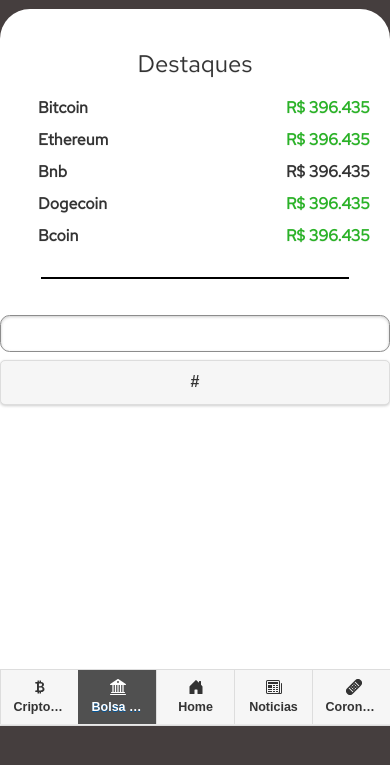
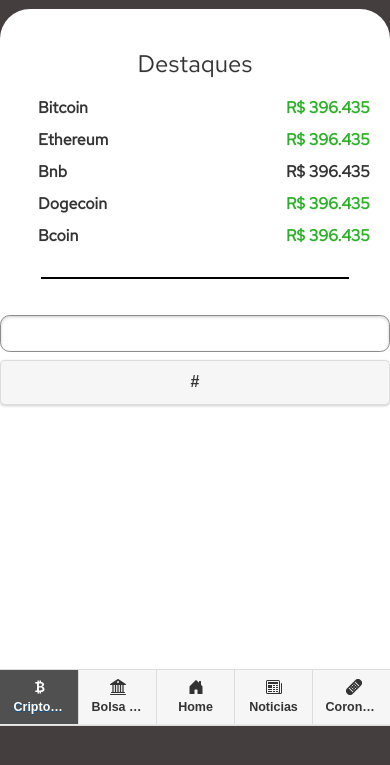
Before and after one commit to MarcioRK/FinanceMarketData, a website: page FinanceMarketData/www/html/Criptomoedas.html in a window 390 px wide. Shown: the part 119-884 px from the top of the page. Drawn offline with Linux system fonts and the light colour scheme.

Commit message:
correção nav bar

```diff
--- a/FinanceMarketData/www/html/Criptomoedas.html
+++ b/FinanceMarketData/www/html/Criptomoedas.html
@@ -75,72 +75,58 @@
 
                 <!-- NavBar -->
                 <div data-role="footer" style="overflow:hidden;" data-position="fixed">
-            <div data-role="navbar" id="nav">
+                    <div data-role="navbar">
                         <ul>
                             <li>
-                        <a href="Criptomoedas.html" data-transition="slidefade" data-direction="reverse">
+                                <a href="Criptomoedas.html" data-transition="slidefade" class="ui-btn-active">
                                     <svg xmlns="http://www.w3.org/2000/svg" width="16" height="16" fill="currentColor" class="bi bi-currency-bitcoin" viewBox="0 0 16 16">
                                         <path d="M5.5 13v1.25c0 .138.112.25.25.25h1a.25.25 0 0 0 .25-.25V13h.5v1.25c0 .138.112.25.25.25h1a.25.25 0 0 0 .25-.25V13h.084c1.992 0 3.416-1.033 3.416-2.82 0-1.502-1.007-2.323-2.186-2.44v-.088c.97-.242 1.683-.974 1.683-2.19C11.997 3.93 10.847 3 9.092 3H9V1.75a.25.25 0 0 0-.25-.25h-1a.25.25 0 0 0-.25.25V3h-.573V1.75a.25.25 0 0 0-.25-.25H5.75a.25.25 0 0 0-.25.25V3l-1.998.011a.25.25 0 0 0-.25.25v.989c0 .137.11.25.248.25l.755-.005a.75.75 0 0 1 .745.75v5.505a.75.75 0 0 1-.75.75l-.748.011a.25.25 0 0 0-.25.25v1c0 .138.112.25.25.25L5.5 13zm1.427-8.513h1.719c.906 0 1.438.498 1.438 1.312 0 .871-.575 1.362-1.877 1.362h-1.28V4.487zm0 4.051h1.84c1.137 0 1.756.58 1.756 1.524 0 .953-.626 1.45-2.158 1.45H6.927V8.539z"/>
                                     </svg>
-
                                     <br>
-
                                     <span>
                                         Criptomoedas
                                     </span>
                                 </a>
                             </li>
-
                             <li>
-                        <a href="BolsaDeValores.html" data-transition="slidefade" class="ui-btn-active">
+                                <a href="BolsaDeValores.html" data-transition="slidefade">
                                     <svg xmlns="http://www.w3.org/2000/svg" width="16" height="16" fill="currentColor" class="bi bi-bank2" viewBox="0 0 16 16">
                                         <path d="M8.277.084a.5.5 0 0 0-.554 0l-7.5 5A.5.5 0 0 0 .5 6h1.875v7H1.5a.5.5 0 0 0 0 1h13a.5.5 0 1 0 0-1h-.875V6H15.5a.5.5 0 0 0 .277-.916l-7.5-5zM12.375 6v7h-1.25V6h1.25zm-2.5 0v7h-1.25V6h1.25zm-2.5 0v7h-1.25V6h1.25zm-2.5 0v7h-1.25V6h1.25zM8 4a1 1 0 1 1 0-2 1 1 0 0 1 0 2zM.5 15a.5.5 0 0 0 0 1h15a.5.5 0 1 0 0-1H.5z" />
                                     </svg>
-
                                     <br>
-
                                     <span>
                                         Bolsa de valores</a>
                                     </span>
                             </li>
-
                             <li>
                                 <a data-transition="slidefade" href="../index.html" class="bi bi-bank">
                                     <svg xmlns="http://www.w3.org/2000/svg" width="16" height="16" fill="currentColor" class="bi bi-house-door-fill" viewBox="0 0 16 16">
                                         <path d="M6.5 14.5v-3.505c0-.245.25-.495.5-.495h2c.25 0 .5.25.5.5v3.5a.5.5 0 0 0 .5.5h4a.5.5 0 0 0 .5-.5v-7a.5.5 0 0 0-.146-.354L13 5.793V2.5a.5.5 0 0 0-.5-.5h-1a.5.5 0 0 0-.5.5v1.293L8.354 1.146a.5.5 0 0 0-.708 0l-6 6A.5.5 0 0 0 1.5 7.5v7a.5.5 0 0 0 .5.5h4a.5.5 0 0 0 .5-.5z"/>
                                     </svg>
-
                                     <br>
-
                                     <span>
                                         Home
                                     </span>
                                 </a>
                             </li>
-
                             <li>
                                 <a href="Noticias.html" data-transition="slidefade">
                                     <svg xmlns="http://www.w3.org/2000/svg" width="16" height="16" fill="currentColor" class="bi bi-newspaper" viewBox="0 0 16 16">
                                         <path d="M0 2.5A1.5 1.5 0 0 1 1.5 1h11A1.5 1.5 0 0 1 14 2.5v10.528c0 .3-.05.654-.238.972h.738a.5.5 0 0 0 .5-.5v-9a.5.5 0 0 1 1 0v9a1.5 1.5 0 0 1-1.5 1.5H1.497A1.497 1.497 0 0 1 0 13.5v-11zM12 14c.37 0 .654-.211.853-.441.092-.106.147-.279.147-.531V2.5a.5.5 0 0 0-.5-.5h-11a.5.5 0 0 0-.5.5v11c0 .278.223.5.497.5H12z"/>
                                         <path d="M2 3h10v2H2V3zm0 3h4v3H2V6zm0 4h4v1H2v-1zm0 2h4v1H2v-1zm5-6h2v1H7V6zm3 0h2v1h-2V6zM7 8h2v1H7V8zm3 0h2v1h-2V8zm-3 2h2v1H7v-1zm3 0h2v1h-2v-1zm-3 2h2v1H7v-1zm3 0h2v1h-2v-1z"/>
                                     </svg>
-
                                     <br>
-
                                     <span>
                                         Noticias
                                     </span>
                                 </a>
                             </li>
-
                             <li>
                                 <a href="Coronavirus.html" data-transition="slidefade">
                                     <svg xmlns="http://www.w3.org/2000/svg" width="16" height="16" fill="currentColor" class="bi bi-bandaid-fill" viewBox="0 0 16 16">
                                         <path d="m2.68 7.676 6.49-6.504a4 4 0 0 1 5.66 5.653l-1.477 1.529-5.006 5.006-1.523 1.472a4 4 0 0 1-5.653-5.66l.001-.002 1.505-1.492.001-.002Zm5.71-2.858a.5.5 0 1 0-.708.707.5.5 0 0 0 .707-.707ZM6.974 6.939a.5.5 0 1 0-.707-.707.5.5 0 0 0 .707.707ZM5.56 8.354a.5.5 0 1 0-.707-.708.5.5 0 0 0 .707.708Zm2.828 2.828a.5.5 0 1 0-.707-.707.5.5 0 0 0 .707.707Zm1.414-2.121a.5.5 0 1 0-.707.707.5.5 0 0 0 .707-.707Zm1.414-.707a.5.5 0 1 0-.706-.708.5.5 0 0 0 .707.708Zm-4.242.707a.5.5 0 1 0-.707.707.5.5 0 0 0 .707-.707Zm1.414-.707a.5.5 0 1 0-.707-.708.5.5 0 0 0 .707.708Zm1.414-2.122a.5.5 0 1 0-.707.707.5.5 0 0 0 .707-.707ZM8.646 3.354l4 4 .708-.708-4-4-.708.708Zm-1.292 9.292-4-4-.708.708 4 4 .708-.708Z"/>
                                     </svg>
-
                                     <br>
-
                                     <span>
                                         Coronavirus
                                     </span>
@@ -151,7 +137,6 @@
                 </div>
             </div>
 
-
    <!-- <script src="cordova.js "></script> -->
 </body>
 
```
Lines whose indentation alone changed are shown as unchanged.
